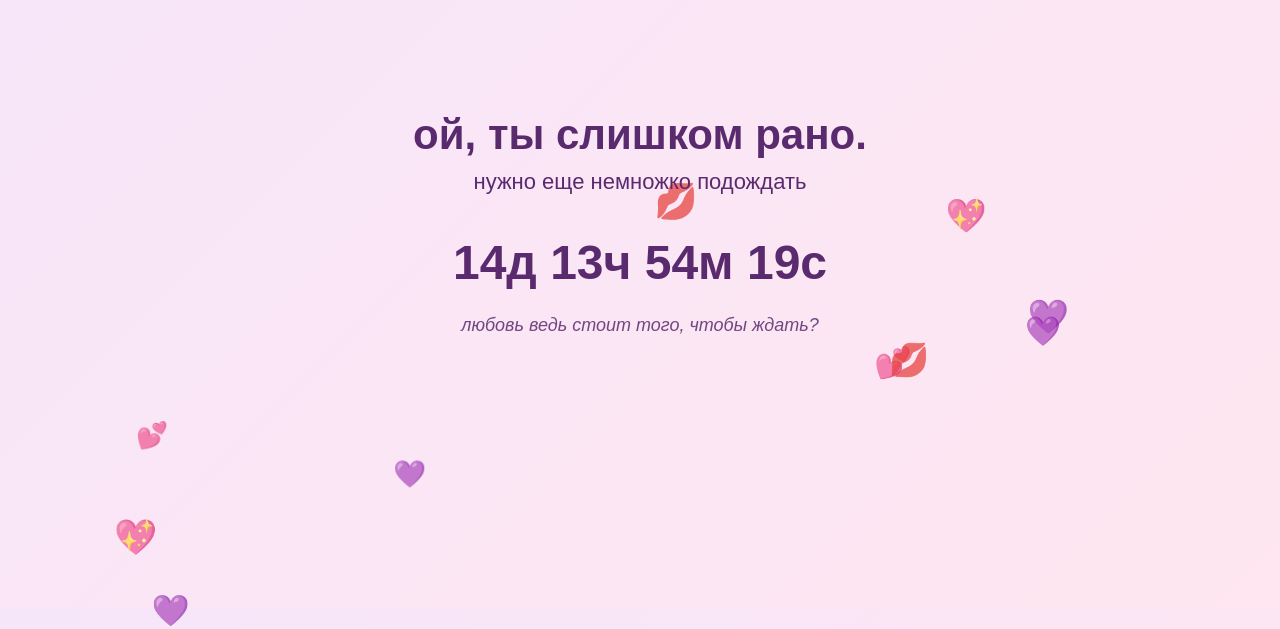
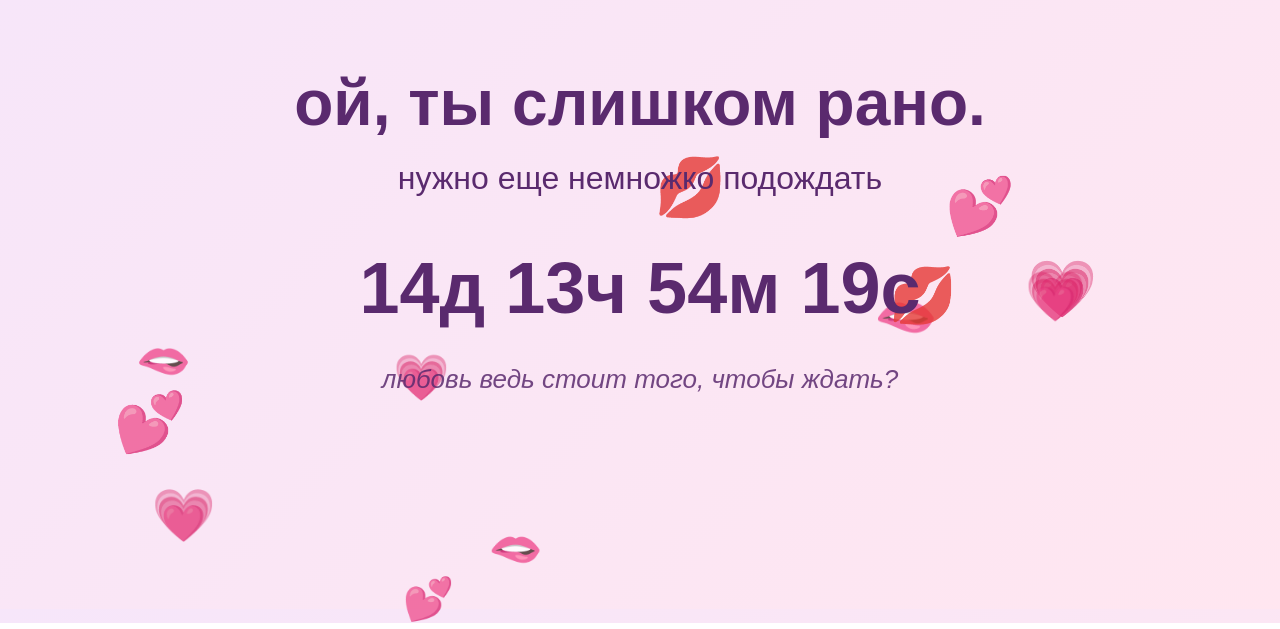
Before and after one commit to wekfsp-ops/valentine-site-, a plain HTML site: page index.html in a window 1280 px wide. Shown: the part 191-820 px from the top of the page. Drawn offline with Linux system fonts and the light colour scheme.

Commit message:
Update index.html

```diff
--- a/index.html
+++ b/index.html
@@ -20,41 +20,43 @@
 
   .wrapper {
     z-index: 2;
+    padding: 20px;
   }
 
   h1 {
-    font-size: 42px;
-    margin-bottom: 10px;
+    font-size: 64px;        /* БОЛЬШОЙ ЗАГОЛОВОК */
+    margin-bottom: 20px;
   }
 
   .sub {
-    font-size: 22px;
-    margin-bottom: 40px;
+    font-size: 32px;        /* ПОДЗАГОЛОВОК */
+    margin-bottom: 50px;
   }
 
   #timer {
-    font-size: 48px;
+    font-size: 72px;        /* ОГРОМНЫЙ ТАЙМЕР */
     font-weight: bold;
-    margin-bottom: 25px;
+    margin-bottom: 35px;
   }
 
   .question {
-    font-size: 18px;
+    font-size: 26px;
     font-style: italic;
     opacity: 0.85;
   }
 
-  /* сердечки / поцелуйчики */
+  /* ПЛЫВУЩИЕ ЭМОДЗИ */
   .float {
     position: absolute;
-    bottom: -30px;
+    bottom: -40px;
     animation: floatUp linear infinite;
-    opacity: 0.7;
+    opacity: 0.8;
+    pointer-events: none;
   }
 
   @keyframes floatUp {
     from { transform: translateY(0); }
-    to { transform: translateY(-120vh); }
+    to { transform: translateY(-130vh); }
   }
 </style>
 </head>
@@ -97,21 +99,20 @@
   updateTimer();
   setInterval(updateTimer, 1000);
 
-  // сердечки и поцелуйчики
-  const emojis = ["💜", "💖", "💋", "💕"];
+  /* 🔥 СЮДА ТЫ ВСТАВИШЬ СВОИ ЭМОДЗИ 🔥 */
+  const emojis = ["💗", "💕", "💋", "🫦"]; // ← можешь заменить
 
   setInterval(() => {
     const el = document.createElement("div");
     el.className = "float";
     el.innerText = emojis[Math.floor(Math.random() * emojis.length)];
     el.style.left = Math.random() * 100 + "vw";
-    el.style.fontSize = (18 + Math.random() * 18) + "px";
-    el.style.animationDuration = (6 + Math.random() * 6) + "s";
+    el.style.fontSize = (32 + Math.random() * 28) + "px"; // КРУПНЫЕ ЭМОДЗИ
+    el.style.animationDuration = (7 + Math.random() * 6) + "s";
 
     document.body.appendChild(el);
-
-    setTimeout(() => el.remove(), 12000);
-  }, 500);
+    setTimeout(() => el.remove(), 14000);
+  }, 400);
 </script>
 
 </body>
```
